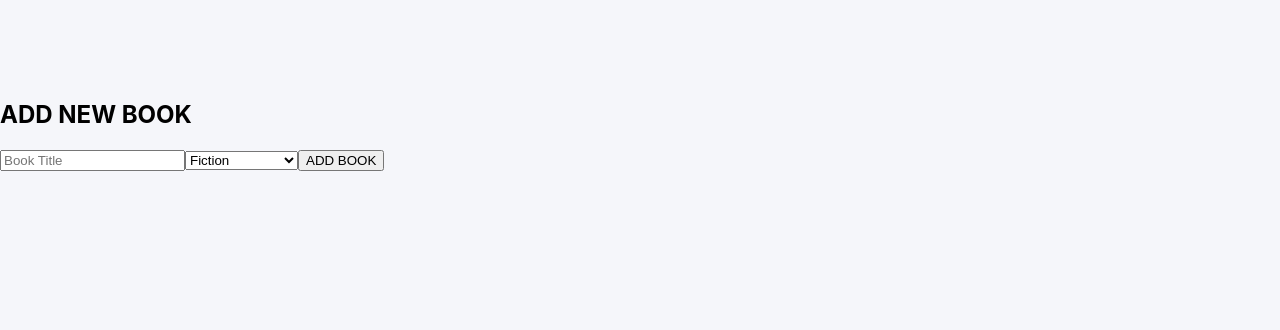
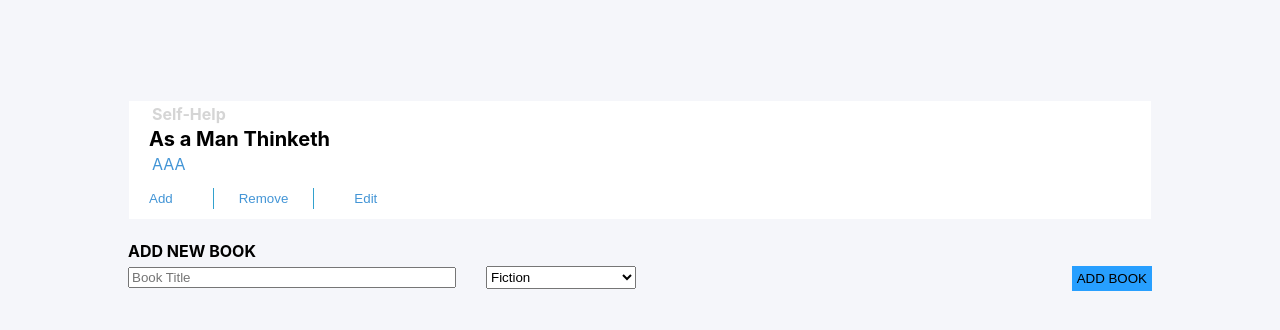
Before and after one commit to tta2yta/redux-bookstore, a React (Create React App) app: page / in a window 1280 px wide. Shown: the top 330 px of the page. Built offline with nearby package versions, Linux system fonts and the light colour scheme.

Commit message:
Styling BookForm

```diff
--- a/src/App.css
+++ b/src/App.css
@@ -53,3 +53,29 @@ body { background-color: #f5f6fa; }
   border: none;
   padding: 3px 0;
 }
+
+.add-book{
+  width: 80%;
+  margin: auto;
+}
+.add-book h4{
+  margin-bottom: 5px;
+}
+.add-book form{
+  padding-top: 0;
+}
+#categories{
+  margin:0 10px 0 30px;
+  width: 150px;
+  padding: 2px 0;
+}
+input[type="text"]{
+  width: 320px;
+}
+input[type="button"]{
+  float: right;
+  background-color: #279FFF;
+  border: 0;
+  margin-bottom: 0;
+  padding: 5px 5px;
+}
--- a/src/components/books/BookForm.js
+++ b/src/components/books/BookForm.js
@@ -28,7 +28,7 @@ const bookForm = () => {
   };
   return (
     <div className="add-book">
-      <h2>ADD NEW BOOK</h2>
+      <h4>ADD NEW BOOK</h4>
       <form>
         <input type="text" placeholder="Book Title" value={title} onChange={handleOnChange} />
         <select name="categories" id="categories" onChange={handleOnSelect}>
--- a/src/redux/book/booksReducer.js
+++ b/src/redux/book/booksReducer.js
@@ -1,7 +1,14 @@
 /* eslint-disable */
 import {addBook}  from "./actions/bookActions";
 import {removeBook}  from "./actions/bookActions";
-const initialState = [];
+const initialState = [
+    {
+            id: Math.floor(Math.random() * 100),
+            title: 'As a Man Thinketh',
+            category: 'Self-Help',
+            author: 'AAA',
+          }
+];
 const bookReducer = (state = initialState, action) => {
     console.log(action.type)
   switch (action.type) {
```
